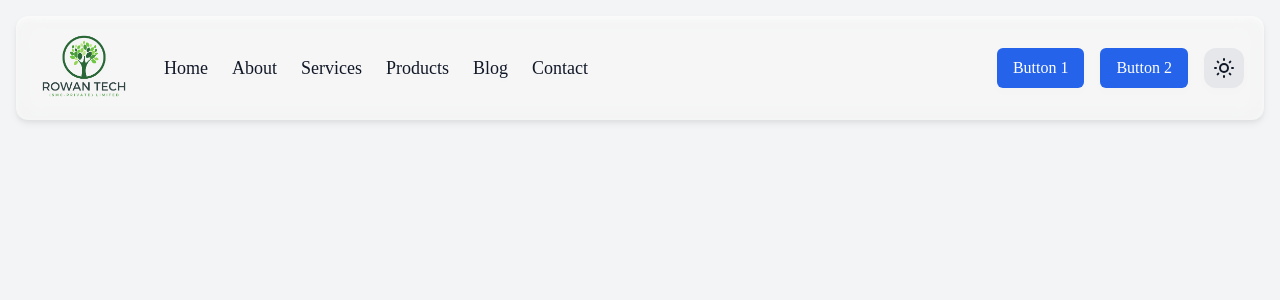
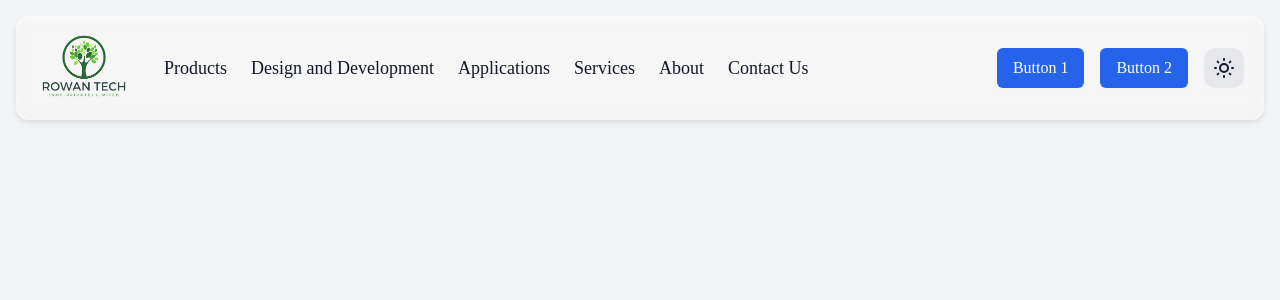
Before and after one commit to wahabsharif/rowantek, a Next.js app: page / in a window 1280 px wide. Shown: the top 300 px of the page. Built offline with nearby package versions, Linux system fonts and the light colour scheme; a web font is replaced by a local one.

Commit message:
NavBar Updated

```diff
--- a/src/components/common/NavBar.tsx
+++ b/src/components/common/NavBar.tsx
@@ -1,13 +1,22 @@
-// NavBar.tsx
-import React from "react";
+"use client";
+import React, { useState } from "react";
 import { navBarData } from "@/data/navBarData";
 import Image from "next/image";
+import { motion, AnimatePresence } from "framer-motion";
 import LogoLight from "@/assets/logos/LogoLight.png";
 import LogoDark from "@/assets/logos/LogoDark.png";
 import ThemeToggle from "./ThemeToggle";
 import Link from "next/link";
 
 const NavBar: React.FC = () => {
+  const [openDropdown, setOpenDropdown] = useState<number | null>(null);
+  const [hoveredItem, setHoveredItem] = useState<number | null>(null);
+
+  const dropdownVariants = {
+    hidden: { opacity: 0, y: -10 },
+    visible: { opacity: 1, y: 0 },
+  };
+
   return (
     <nav className="hidden md:flex justify-between items-center py-1 px-5 rounded-xl backdrop-blur-md bg-white/70 dark:bg-gray-950 text-gray-900 dark:text-white transition-colors duration-300 drop-shadow-md">
       {/* Left Side: Logo and Menu Items */}
@@ -23,15 +32,64 @@ const NavBar: React.FC = () => {
         </div>
 
         {/* Menu Items */}
-        <div className="flex space-x-6">
+        <div className="relative flex space-x-6">
           {navBarData.map((item) => (
-            <Link
+            <div
               key={item.id}
-              href={item.link}
-              className="text-lg hover:text-blue-500 dark:hover:text-blue-300 transition-colors duration-200"
+              className="relative group"
+              onMouseEnter={() => {
+                setHoveredItem(item.id);
+                setOpenDropdown(item.children ? item.id : null);
+              }}
+              onMouseLeave={() => {
+                setHoveredItem(null);
+                setOpenDropdown(null);
+              }}
             >
-              {item.label}
-            </Link>
+              <Link
+                href={item.link}
+                className="relative text-lg hover:text-blue-500 dark:hover:text-blue-300 transition-colors duration-200"
+              >
+                {item.label}
+              </Link>
+
+              {/* Animated Underline */}
+              {hoveredItem === item.id && (
+                <motion.div
+                  layoutId="underline"
+                  className="absolute bottom-[-3px] left-0 right-0 h-[2px] bg-blue-500 dark:bg-blue-300"
+                  initial={{ opacity: 0, scaleX: 0 }}
+                  animate={{ opacity: 1, scaleX: 1 }}
+                  exit={{ opacity: 0, scaleX: 0 }}
+                  transition={{ duration: 0.2, ease: "easeInOut" }}
+                />
+              )}
+
+              {item.children && (
+                <AnimatePresence>
+                  {openDropdown === item.id && (
+                    <motion.div
+                      initial="hidden"
+                      animate="visible"
+                      exit="hidden"
+                      variants={dropdownVariants}
+                      transition={{ duration: 0.2 }}
+                      className="absolute left-0 mt-2 w-80 backdrop-blur-md bg-white/70 dark:bg-gray-950 text-gray-900 dark:text-white transition-colors duration-300 drop-shadow-md rounded-md p-2 space-y-4"
+                    >
+                      {item.children.map((child) => (
+                        <Link
+                          key={child.id}
+                          href={child.link}
+                          className="block text-md hover:text-blue-500 dark:hover:text-blue-300 transition-colors duration-200"
+                        >
+                          {child.label}
+                        </Link>
+                      ))}
+                    </motion.div>
+                  )}
+                </AnimatePresence>
+              )}
+            </div>
           ))}
         </div>
       </div>
--- a/src/data/navBarData.ts
+++ b/src/data/navBarData.ts
@@ -1,9 +1,73 @@
-// navBarData.ts
 export const navBarData = [
-  { id: 1, label: "Home", link: "/" },
-  { id: 2, label: "About", link: "/about" },
-  { id: 3, label: "Services", link: "/services" },
-  { id: 4, label: "Products", link: "/products" },
-  { id: 5, label: "Blog", link: "/blog" },
-  { id: 6, label: "Contact", link: "/contact" },
+  {
+    id: 1,
+    label: "Products",
+    link: "/",
+    children: [
+      {
+        id: 11,
+        label: "Isolated Battery Bank Inteface – IsoBI-V",
+        link: "/services/web-development",
+      },
+      {
+        id: 12,
+        label: "Mixed Signal RT HAT",
+        link: "/services/mobile-development",
+      },
+      {
+        id: 13,
+        label: "Mixed Signal Real Time Digital Signal Controller",
+        link: "/services/ui-ux-design",
+      },
+      {
+        id: 14,
+        label: "Mixed Signal Single Board Computer",
+        link: "/services/ui-ux-design",
+      },
+      {
+        id: 15,
+        label: "BSM-AO",
+        link: "/services/ui-ux-design",
+      },
+      {
+        id: 16,
+        label: "Isolated Digital Input Addon – isoDIN-AO",
+        link: "/services/ui-ux-design",
+      },
+      {
+        id: 17,
+        label: "Smart Multichannel Vector Power Analyzer",
+        link: "/services/ui-ux-design",
+      },
+      {
+        id: 18,
+        label: "Signal Relay Bank Addon – SRB-AO",
+        link: "/services/ui-ux-design",
+      },
+      {
+        id: 19,
+        label: "AC Voltage and Current Inteface – AC-VI",
+        link: "/services/ui-ux-design",
+      },
+      {
+        id: 20,
+        label: "Isolated Battery Bank Inteface – IsoBI-V",
+        link: "/services/ui-ux-design",
+      },
+    ],
+  },
+
+  { id: 2, label: "Design and Development", link: "/about" },
+
+  { id: 3, label: "Applications", link: "/applications" },
+
+  {
+    id: 4,
+    label: "Services",
+    link: "/services",
+  },
+
+  { id: 5, label: "About", link: "/blog" },
+
+  { id: 6, label: "Contact Us", link: "/contact" },
 ];
```
